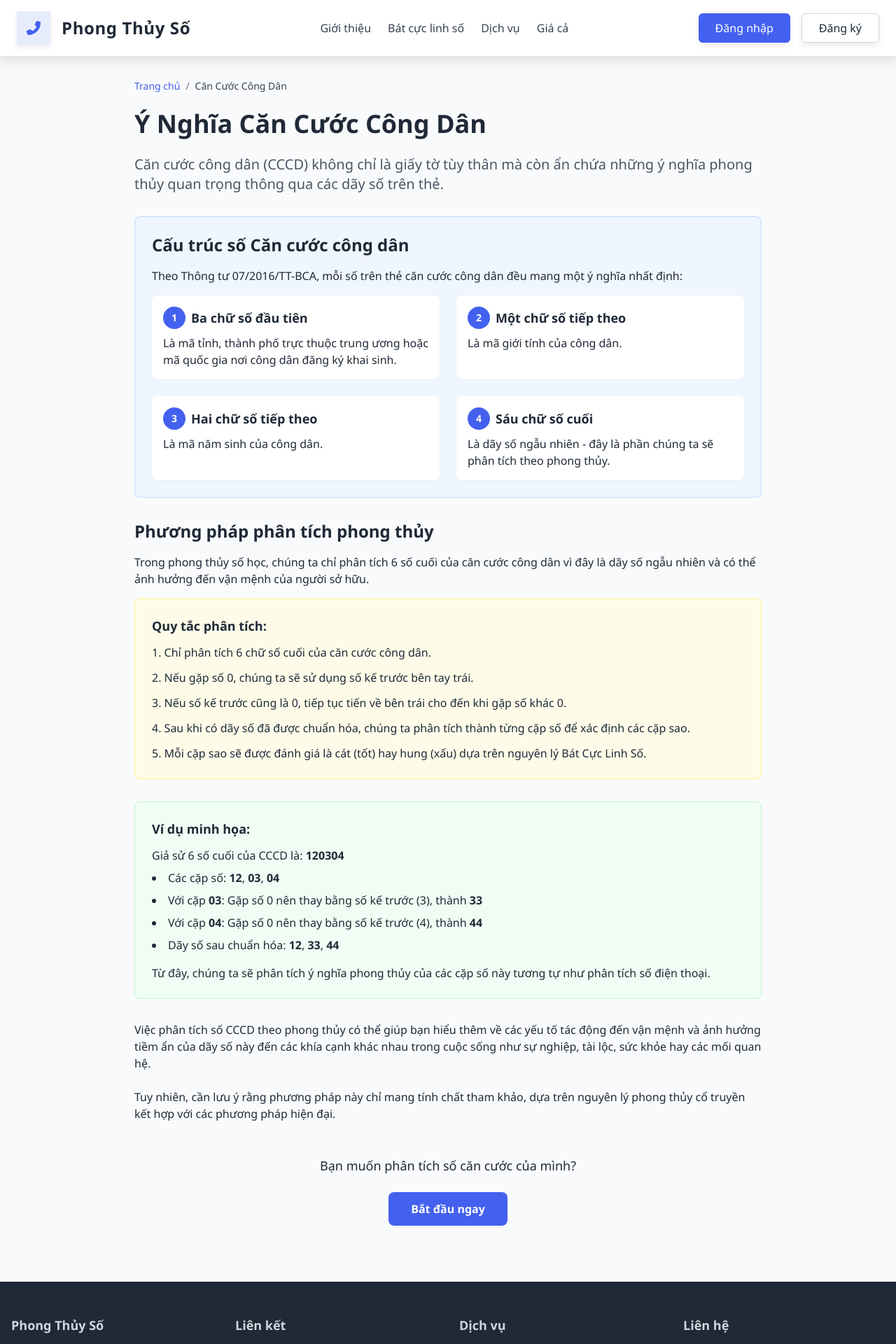
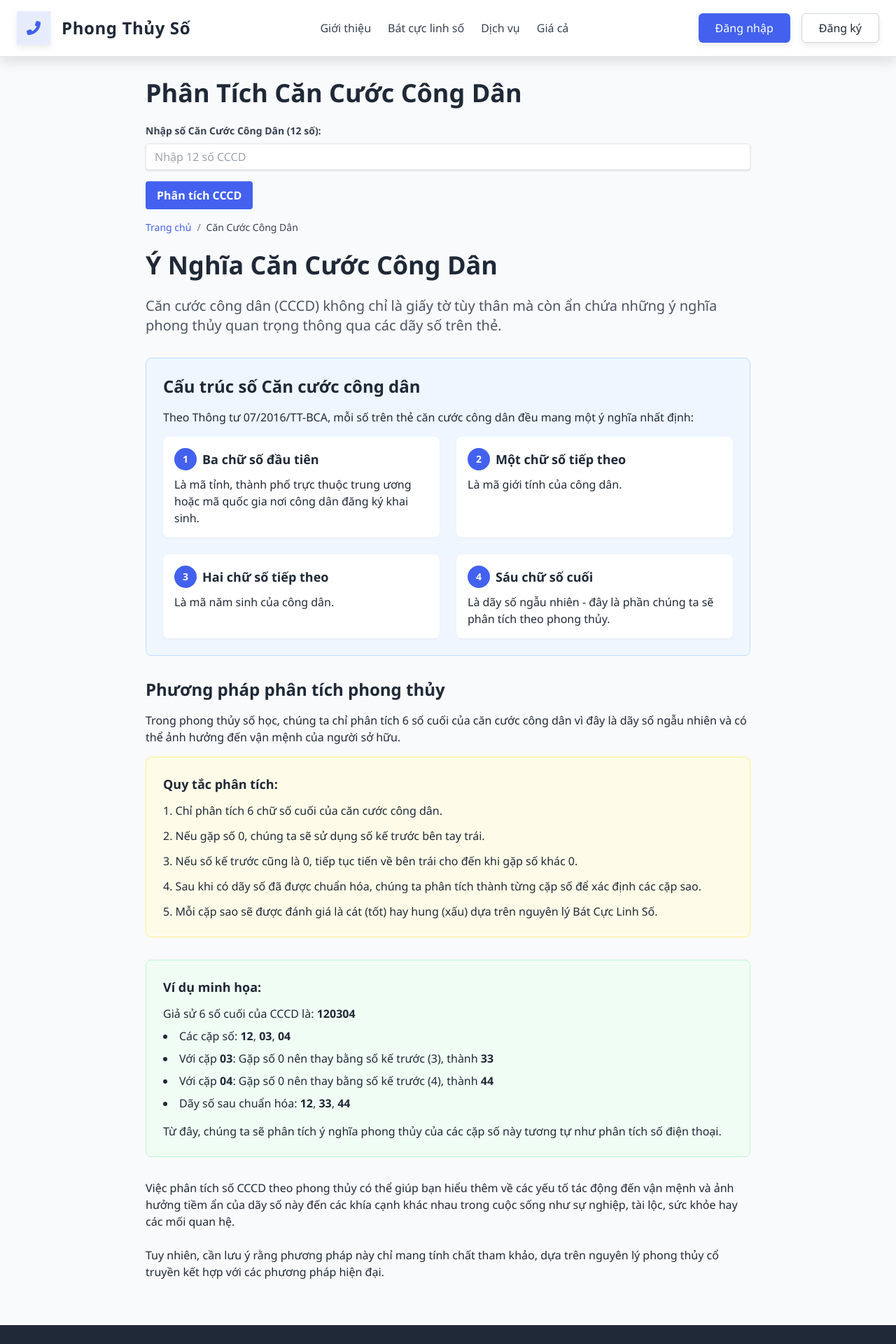
Before and after one commit to huythanhnguyen/phong_thuy_so, a Vue app: page /guides/can-cuoc-cong-dan in a window 1280 px wide. Shown: the top 1920 px of the page at 70% size. Built offline with nearby package versions, Linux system fonts and the light colour scheme.

Commit message:
cap nhat lai cancuoccongdan.vue

```diff
--- a/src/views/guides/CanCuocCongDan.vue
+++ b/src/views/guides/CanCuocCongDan.vue
@@ -1,11 +1,33 @@
 <template>
     <div class="min-h-screen flex flex-col">
+
       <!-- Header -->
       <Header />
 
       <!-- Main Content -->
-      <div class="container mx-auto px-4 py-8 flex-grow">
-        <div class="max-w-4xl mx-auto">
+      <div class="container mx-auto px-4 py-8 flex-grow max-w-4xl">
+        <!-- Analysis Input Section -->
+        <div class="mb-8">
+            <!-- Title -->
+            <h1 class="text-3xl md:text-4xl font-bold mb-6 text-gray-800">Phân Tích Căn Cước Công Dân</h1>
+
+            <!-- CCCD Input -->
+            <div class="mb-4">
+              <label for="cccd" class="block text-gray-700 text-sm font-bold mb-2">Nhập số Căn Cước Công Dân (12 số):</label>
+              <input type="text" id="cccd" v-model="cccd"
+                    class="shadow appearance-none border rounded w-full py-2 px-3 text-gray-700 leading-tight focus:outline-none focus:shadow-outline"
+                    placeholder="Nhập 12 số CCCD" maxlength="12">
+              <p v-if="cccdError" class="text-red-500 text-xs italic">{{ cccdError }}</p>
+           </div>
+
+            <!-- Analyze Button -->
+            <div class="mb-4">
+              <button @click="analyzeCCCD" :disabled="loading"
+                      class="bg-primary hover:bg-primary-dark text-white font-bold py-2 px-4 rounded focus:outline-none focus:shadow-outline">
+                {{ loading ? 'Đang phân tích...' : 'Phân tích CCCD' }}
+              </button>
+            </div>
+
           <!-- Breadcrumb -->
           <div class="flex items-center text-sm text-gray-500 mb-6">
             <router-link to="/" class="hover:text-primary">Trang chủ</router-link>
@@ -13,7 +35,6 @@
             <span class="text-gray-700">Căn Cước Công Dân</span>
           </div>
 
-          <!-- Title -->
           <h1 class="text-3xl md:text-4xl font-bold mb-6 text-gray-800">Ý Nghĩa Căn Cước Công Dân</h1>
 
           <!-- Content -->
@@ -104,15 +125,41 @@
             </p>
           </div>
 
-          <!-- Call to action -->
-          <div class="text-center my-12">
-            <p class="text-lg font-medium mb-6">Bạn muốn phân tích số căn cước của mình?</p>
-            <button @click="navigateToLogin()" class="bg-primary text-white font-bold py-3 px-8 rounded-lg hover:bg-primary-dark transition-colors">
-              Bắt đầu ngay
-            </button>
+          <!-- Analysis Result Section -->
+          <div v-if="displayAnalysis">
+            <h3 class="font-bold text-xl">Kết quả phân tích</h3>
+            <p>Số gốc: {{ displayAnalysis.originalNumber }}</p>
+            <p>Sáu số cuối: {{ displayAnalysis.lastSixDigits }}</p>
+            <p>Chuỗi chuẩn hóa: {{ displayAnalysis.normalizedSequence }}</p>
+            <p>Các cặp số: {{ displayAnalysis.pairs.join(', ') }}</p>
+
+            <h4 class="font-bold">Các cặp số chi tiết</h4>
+            <ul class="list-disc pl-5">
+              <li v-for="pair in displayAnalysis.analysis.individualPairs" :key="pair.pairNumber">
+                <span class="font-bold">Cặp {{ pair.digits }}</span>: {{ pair.star }} ({{ pair.starKey }}), {{ pair.meaning }}
+              </li>
+            </ul>
+
+            <h4 class="font-bold">Các tổ hợp sao</h4>
+            <ul class="list-disc pl-5">
+              <li v-for="combination in displayAnalysis.analysis.starCombinations" :key="combination.combinationNumber">
+                <span class="font-bold">{{ combination.stars }}</span>: {{ combination.meaning }}
+                <ul class="list-disc pl-5">
+                  <li v-for="detail in combination.details" :key="detail">{{ detail }}</li>
+                </ul>
+              </li>
+            </ul>
+
+            <p>Tổng quan: {{ displayAnalysis.analysis.overallSummary }}</p>
           </div>
+
         </div>
+
       </div>
+
+
+
+
 
       <!-- Footer -->
       <Footer />
@@ -120,11 +167,60 @@
   </template>
 
   <script setup>
-  import { useRouter } from 'vue-router'
-  import Header from '@/components/layout/Header.vue'
-  import Footer from '@/components/layout/Footer.vue'
 
-  const router = useRouter()
+  import { ref, reactive } from 'vue';
+  import { useRouter } from 'vue-router';
+  import Header from '@/components/layout/Header.vue';
+  import Footer from '@/components/layout/Footer.vue';
+  import DetailedAnalysis from '@/components/analysis/DetailedAnalysis.vue';
+
+  const router = useRouter();
+
+  const cccd = ref('');
+  const cccdError = ref('');
+  const analysisResults = ref(null);
+  const loading = ref(false);
+  const displayAnalysis = ref(null);
+
+  const validateCCCD = () => {
+      cccdError.value = '';
+      const cccdValue = cccd.value.trim();
+      const isValid = /^\d{12}$/.test(cccdValue);
+      if (!isValid) cccdError.value = 'Số CCCD phải là 12 chữ số.';
+      return isValid;
+  };
+
+  const analyzeCCCD = async () => {
+    if (!validateCCCD()) {
+      return;
+    }
+
+    loading.value = true;
+    analysisResults.value = null;
+    displayAnalysis.value = null;
+
+    try {
+      const response = await fetch('https://chatbotsdtapi.onrender.com/api/cccd/analyze-cccd', {
+        method: 'POST',
+        headers: {
+          'Content-Type': 'application/json'
+        },
+        body: JSON.stringify({ cccdNumber: cccd.value })
+      });
+
+      if (!response.ok) {
+        const data = await response.json(); // Parse error response
+        throw new Error('Failed to analyze CCCD: ' + data.message);
+      }
+
+      const data = await response.json();
+      displayAnalysis.value = data.data;
+    } catch (error) {
+        cccdError.value = error.message
+    } finally {
+      loading.value = false;
+    }
+  }
 
   // Navigation method
   const navigateToLogin = () => {
```
